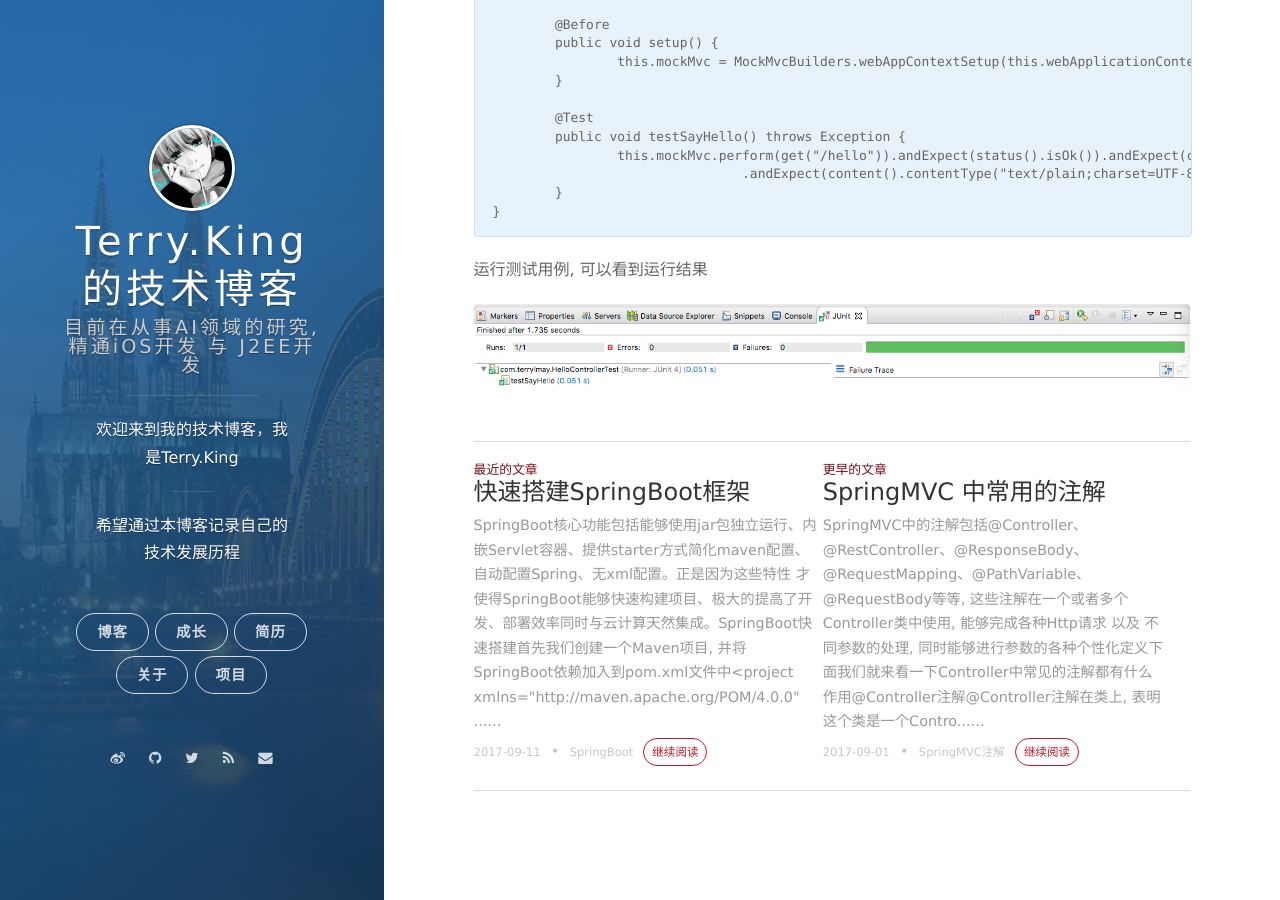
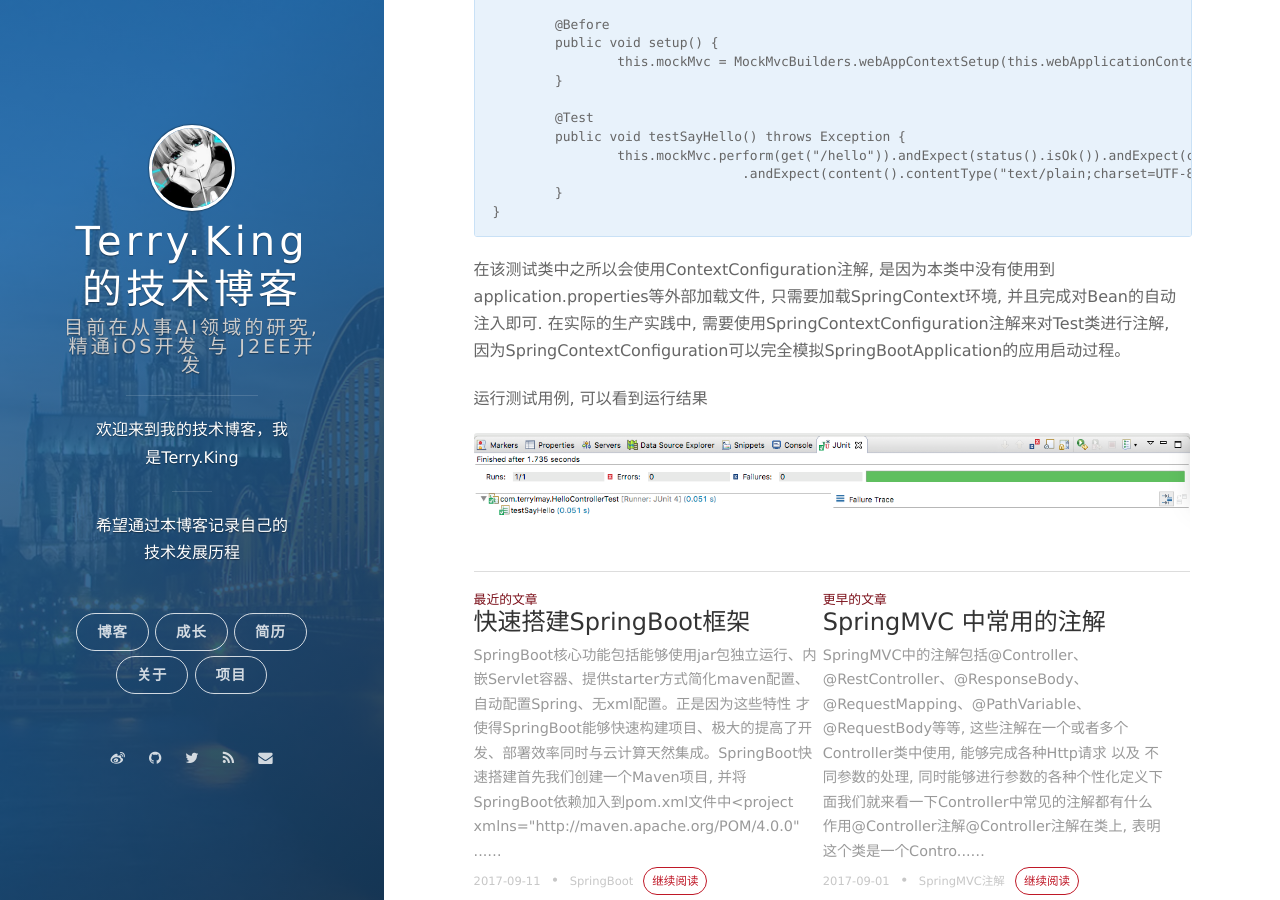
Before and after one commit to terryKing1992/terryKing1992.github.io, a Jekyll site: the page built from _posts/2017-09-05-springmvc-test.md, in a window 1280 px wide and 900 px high, scrolled down 1916 px. Built offline with Jekyll 4.4.1, drawn with Linux system fonts in a browser that asks for light colours; nearby versions of some CDN libraries; comment, search, counter and statistics services are not loaded.

Commit message:
增加SpringMVC测试的一些新的知识点

```diff
--- a/_posts/2017-09-05-springmvc-test.md
+++ b/_posts/2017-09-05-springmvc-test.md
@@ -100,6 +100,9 @@ tags: [Spring, MVC, 测试]
 		}
 	}
 
+在该测试类中之所以会使用ContextConfiguration注解, 是因为本类中没有使用到application.properties等外部加载文件,
+只需要加载SpringContext环境, 并且完成对Bean的自动注入即可. 在实际的生产实践中, 需要使用SpringContextConfiguration注解来对Test类进行注解, 因为SpringContextConfiguration可以完全模拟SpringBootApplication的应用启动过程。
+
 运行测试用例, 可以看到运行结果
 
 ![测试用例运行成功](/assets/images/2017-09-05-spring-mvc-test-success.png)
```
Also changed, not shown: _posts/2017-08-29-spring-test-framework.md (+3 -0 lines).
